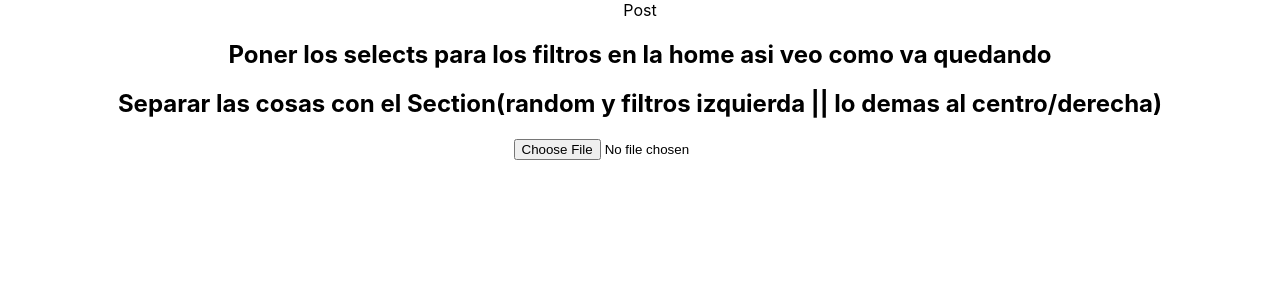
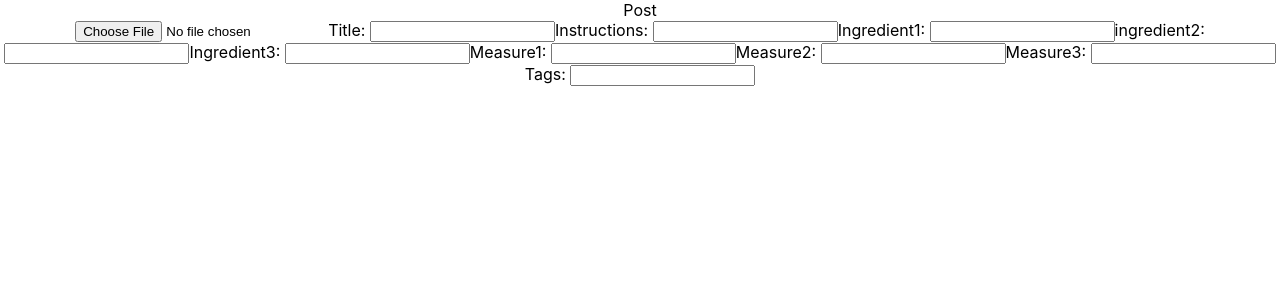
Before and after one commit to SantiagoRivanegra/RecipeContainer, a React (Create React App) app in the folder client/: page /post in a window 1280 px wide. Shown: the top 300 px of the page. Built offline with nearby package versions, Linux system fonts and the light colour scheme.

Commit message:
post with notNull fields

```diff
--- a/client/src/components/Home.jsx
+++ b/client/src/components/Home.jsx
@@ -55,6 +55,7 @@ const Home = () => {
 
         </section>
         <section className={s.section2}>
+          <h3>Carrusel</h3>
           <div className={s.divLetter}>
             <button value="a" onClick={(e) => letter(e)}>a</button>
             <button value="b" onClick={(e) => letter(e)}>b</button>
--- a/client/src/components/recipe/post/Post.jsx
+++ b/client/src/components/recipe/post/Post.jsx
@@ -8,13 +8,33 @@ const Post = () => {
     console.log(e.target.files[0])
   }
 
+  const handleChangeText = (e) => {
+    console.log(e.target.value)
+  }
+
   return (
     <div>Post
       <div>
-        <h2>Poner los selects para los filtros en la home asi veo como va quedando</h2>
-        <h2>Separar las cosas con el Section(random y filtros izquierda || lo demas al centro/derecha)</h2>
         <form>
           <input onChange={handleChange} type="file" />
+          <label>Title: </label>
+          <input onChange={handleChangeText} type="text" />
+          <label>Instructions: </label>
+          <input onChange={handleChangeText} type="text" />
+          <label>Ingredient1: </label>
+          <input onChange={handleChangeText} type="text" />
+          <label>ingredient2: </label>
+          <input onChange={handleChangeText} type="text" />
+          <label>Ingredient3: </label>
+          <input onChange={handleChangeText} type="text" />
+          <label>Measure1: </label>
+          <input onChange={handleChangeText} type="text" />
+          <label>Measure2: </label>
+          <input onChange={handleChangeText} type="text" />
+          <label>Measure3: </label>
+          <input onChange={handleChangeText} type="text" />
+          <label>Tags: </label>
+          <input onChange={handleChangeText} type="text" />
 
         </form>
       </div>
```
